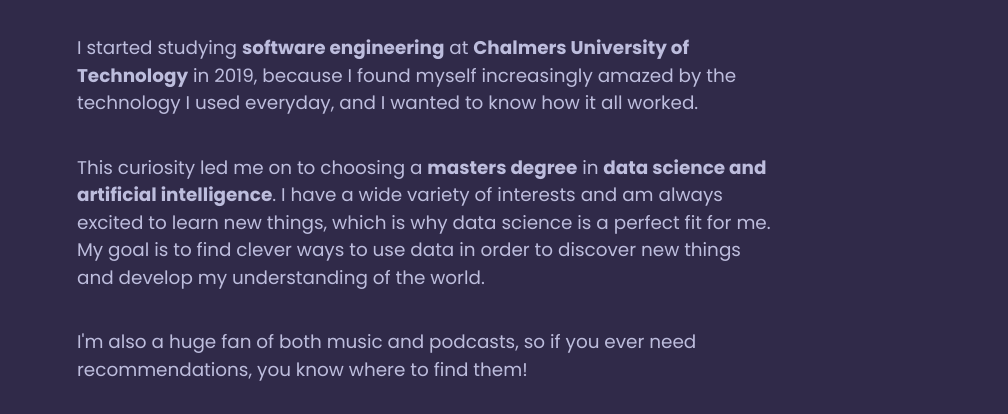
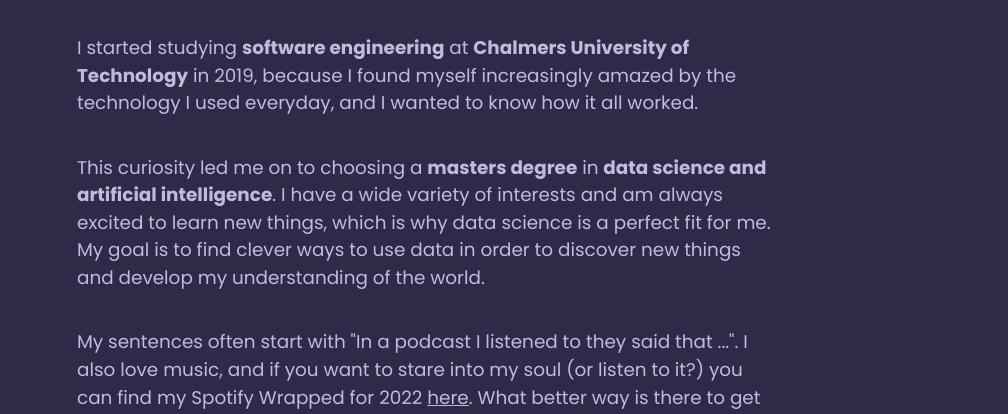
Before and after one commit to lisaelsi/Portfolio, a plain HTML site: page index.html in a window 1280 px wide. Shown: the part 484-898 px from the top of the page, without its empty margins (213-1221 px from the left). Drawn offline with Linux system fonts and the light colour scheme.

Commit message:
added wrapped

```diff
--- a/index.html
+++ b/index.html
@@ -65,7 +65,10 @@
         and develop my understanding of the world.
       </p>
       <p class="about__desc">
-        I'm also a huge fan of both music and podcasts, so if you ever need recommendations, you know where to find them!
+      My sentences often start with "In a podcast I listened to they said that ...". I also love music, and if you want to stare into
+      my soul (or listen to it?) you can find my Spotify Wrapped for 2022 <span class="underscore">
+        <a href="https://open.spotify.com/playlist/5Io8sc9n3mrWv0nZTELVT6?si=43f9135a5b2a42d0" target="_blank"
+          rel="noopener noreferrer">here</a></span>. What better way is there to get to know someone?
       </p>
 
       <!--
```
